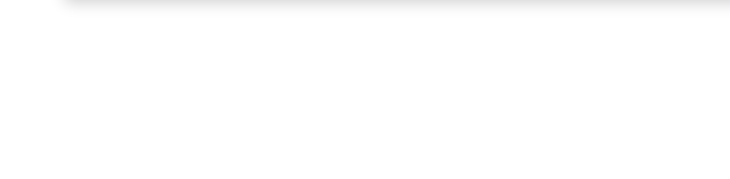
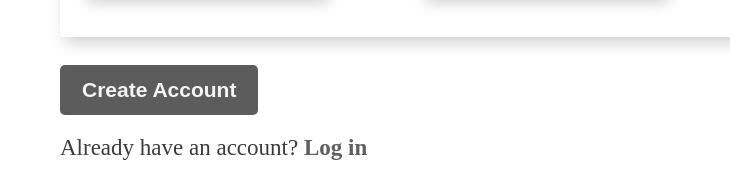
Before and after one commit to TechNomad04/Sign-up-form, a plain HTML site: page index.html in a window 1280 px wide. Shown: the part 641-820 px from the top of the page, 550-1280 px from the left. Drawn offline with Linux system fonts and the light colour scheme; a web font is replaced by a local one.

Commit message:
Added the buttons at the bottom of the page

```diff
--- a/index.html
+++ b/index.html
@@ -75,6 +75,12 @@
                     </div>
                 </div>
             </div>
+            <button class="create">
+                Create Account
+            </button>
+            <div class="text4">
+                Already have an account? <span>Log in</span>
+            </div>
         </div>
     </div>
 </body>
--- a/style.css
+++ b/style.css
@@ -100,6 +100,7 @@ span{
 
 .text3{
     font-size: 2.1rem;
+    margin-bottom: 40px;
 }
 
 .name-container, .name-container2{
@@ -133,7 +134,6 @@ input{
     height: 25px;
     font-size: 18px;
     padding-left: 10px;
-    font-weight: bold;
     border: none;
     margin-top: 5px;
     color: rgb(34, 34, 34);
@@ -153,3 +153,29 @@ input{
     border-width: 1px;
     outline: none;
 }
+
+.create{
+    margin-top: 28px;
+    padding-bottom: 13px;
+    padding-top: 13px;
+    padding-left: 22px;
+    padding-right: 22px;
+    font-weight: bold;
+    font-size: 21px;
+    border-radius: 5px;
+    border: none;
+    background-color: rgb(92, 92, 92);
+    color: whitesmoke;
+}
+
+.text4{
+    font-size: 23px;
+    color: rgb(59, 59, 59);
+    margin-top: 20px;
+}
+
+.text4 > span{
+    font-style: normal;
+    color: rgb(95, 95, 95);
+    font-weight: bold;
+}
```
